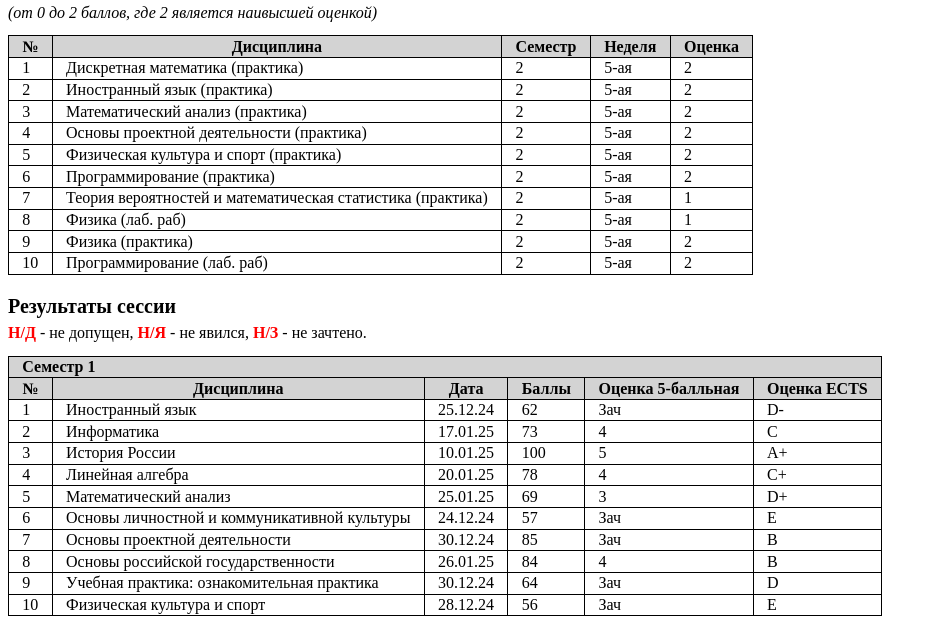
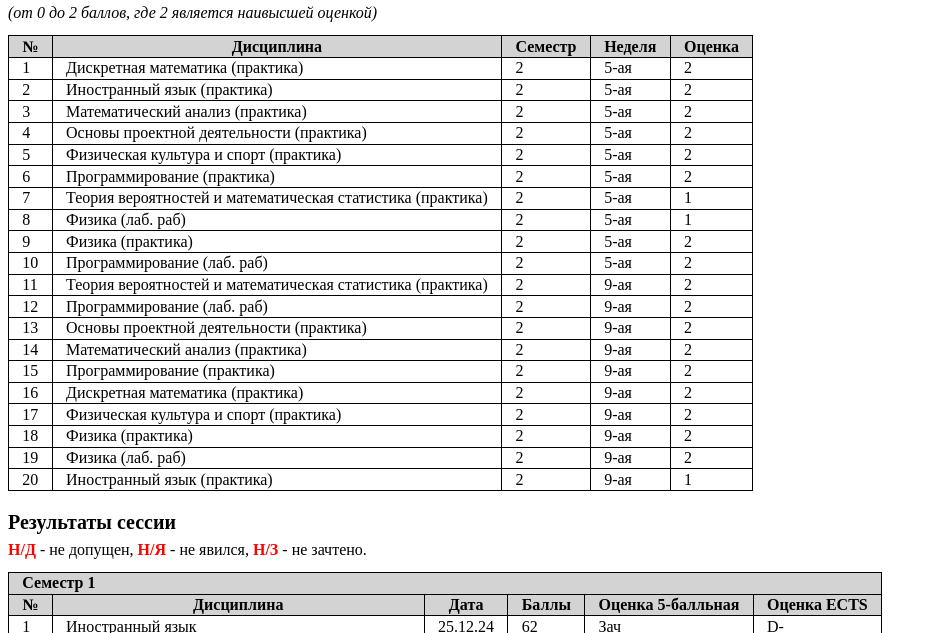
Before and after one commit to Kirill-pro4r/nsturu-education-stud_account-student_grades-d4b867b28f44693ada34345623456b4fb24d1afbb64122e61f, a plain HTML site: page index.html in a window 1280 px wide. Shown: the part 139-772 px from the top of the page, without its empty margins (0-937 px from the left). Drawn offline with Linux system fonts and the light colour scheme.

Commit message:
Update index.html

```diff
--- a/index.html
+++ b/index.html
@@ -130,7 +130,76 @@
 			<td>5-ая</td>
 			<td>2</td>
 		</tr>
-
+		<tr>
+			<td>11</td>
+			<td>Теория вероятностей и математическая статистика (практика)</td>
+			<td>2</td>
+			<td>9-ая</td>
+			<td>2</td>
+		</tr>
+		<tr>
+			<td>12</td>
+			<td>Программирование (лаб. раб)</td>
+			<td>2</td>
+			<td>9-ая</td>
+			<td>2</td>
+		</tr>
+			<tr>
+			<td>13</td>
+			<td>Основы проектной деятельности (практика)</td>
+			<td>2</td>
+			<td>9-ая</td>
+			<td>2</td>
+		</tr>
+			<tr>
+			<td>14</td>
+			<td>Математический анализ (практика)</td>
+			<td>2</td>
+			<td>9-ая</td>
+			<td>2</td>
+		</tr>
+			<tr>
+			<td>15</td>
+			<td>Программирование (практика)</td>
+			<td>2</td>
+			<td>9-ая</td>
+			<td>2</td>
+		</tr>
+			<tr>
+			<td>16</td>
+			<td>Дискретная математика (практика)</td>
+			<td>2</td>
+			<td>9-ая</td>
+			<td>2</td>
+		</tr>
+			<tr>
+			<td>17</td>
+			<td>Физическая культура и спорт (практика)</td>
+			<td>2</td>
+			<td>9-ая</td>
+			<td>2</td>
+		</tr>
+			<tr>
+			<td>18</td>
+			<td>Физика (практика)</td>
+			<td>2</td>
+			<td>9-ая</td>
+			<td>2</td>
+		</tr>
+			<tr>
+			<td>19</td>
+			<td>Физика (лаб. раб)</td>
+			<td>2</td>
+			<td>9-ая</td>
+			<td>2</td>
+		</tr>
+			<tr>
+			<td>20</td>
+			<td>Иностранный язык (практика)</td>
+			<td>2</td>
+			<td>9-ая</td>
+			<td>1</td>
+		</tr>
 	</tbody>
 	</table>
 		<div class="sub-header">Результаты сессии</div>
```
